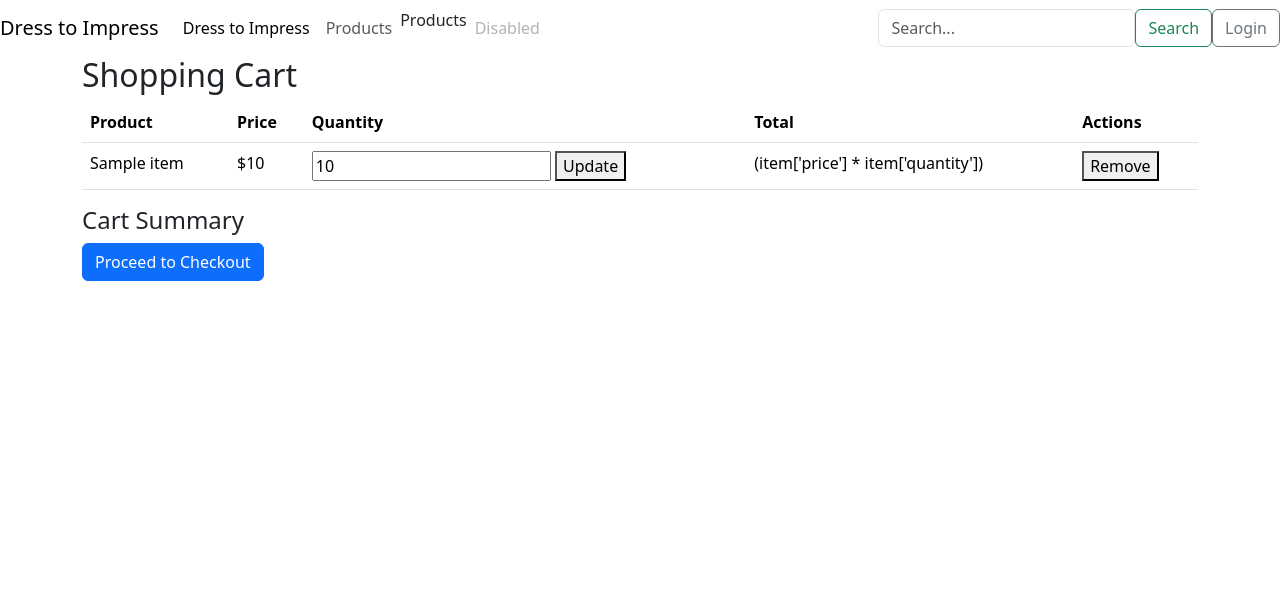
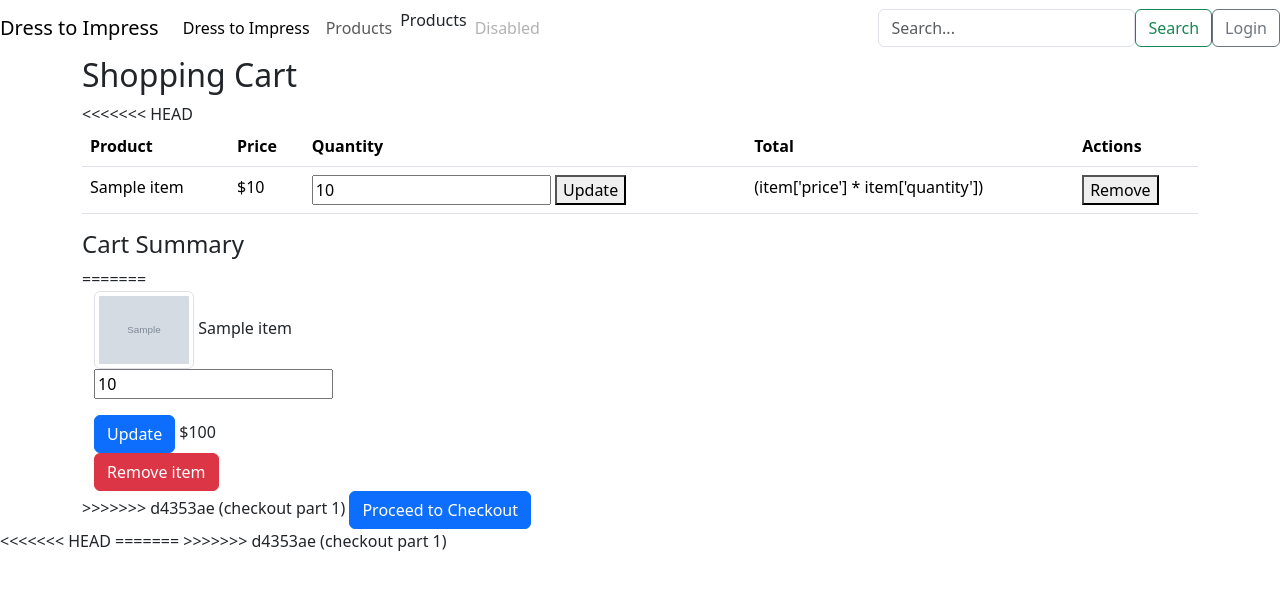
Before and after one commit to ramatoulay123/Dresstoimpress, a Python web app: template templates/cart.html.jinja in a window 1280 px wide. Shown: the top 590 px of the page. Run offline with Jinja, Linux system fonts and the light colour scheme; the template is opened without the code that fills it: most values are stand-ins (such as "Sample title", 1, 10 or a date in 2020); grey boxes marked "Sample" are stand-in pictures.

Commit message:
checkout part 1

```diff
--- a/templates/cart.html.jinja
+++ b/templates/cart.html.jinja
@@ -25,6 +25,7 @@
                     </tr>
                 </thead>
                 <tbody>
+<<<<<<< HEAD
                     {% for item in cart %}
                         <tr>
                             <td>{{ item.name }}</td>
@@ -50,11 +51,57 @@
         </div>
         <div class="cart-summary">
             <h4>Cart Summary</h4>
+=======
+                    {% for item in products %}
+<tr>
+    <main class="container">
+        <td>
+
+            <img src="{{ item['image'] }}" class="img-thumbnail" alt="{{ item['name'] }}" width="100" height="100">
+            {{ item['name'] }}
+        </td>
+        <td>
+            <div class="mb-3">
+
+                <form id="updateform-{{ item['id'] }}" action="/cart/{{ item['id'] }}/update" method="POST">
+                    <input type="number" name="quantity" value="{{ item['quantity'] }}" min="1" />
+                    <input type="hidden" name="item_id" value="{{ item['id'] }}" />
+                </form>
+            </div>
+
+            <button type="submit" class="btn btn-primary" form="updateform-{{ item['id'] }}">Update</button>
+        </td>
+        <td>
+
+            ${{ item['price'] * item['quantity'] }}
+        </td>
+        <td>
+
+            <form action="/cart/{{ item['id'] }}/delete" method="POST">
+                <input type="hidden" name="cart_id" value="{{ item['id'] }}" />
+                <button type="submit" class="btn btn-danger">Remove item</button>
+            </form>
+        </td>
+    </main>
+</tr>
+{% endfor %}
+
+>>>>>>> d4353ae (checkout part 1)
 
             <a href="/checkout" class="btn btn-primary">Proceed to Checkout</a>
         </div>
     </div>
 
+<<<<<<< HEAD
+=======
+
+
+    </div>
+
+    </main>
+  </table>
+</div>
+>>>>>>> d4353ae (checkout part 1)
 
 
       <script src="https://cdn.jsdelivr.net/npm/bootstrap@5.3.3/dist/js/bootstrap.bundle.min.js" integrity="sha384-YvpcrYf0tY3lHB60NNkmXc5s9fDVZLESaAA55NDzOxhy9GkcIdslK1eN7N6jIeHz" crossorigin="anonymous"></script>
--- a/templates/checkout.html.jinja
+++ b/templates/checkout.html.jinja
@@ -10,7 +10,11 @@
 
 <body>
 
+<<<<<<< HEAD
      {% include "components/navbar.html.jinja" %}
+=======
+     {% include "components/navbar.html.jinja" %}
+>>>>>>> d4353ae (checkout part 1)
 
 
 
```
Also changed, not shown: main.py (+15 -13 lines).
